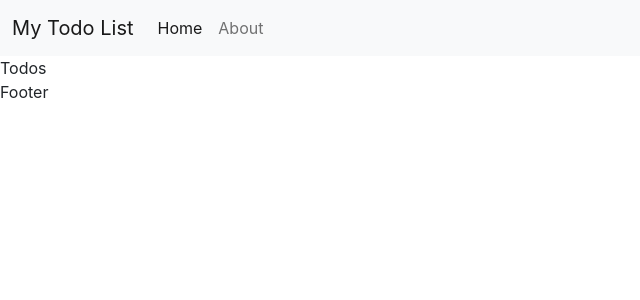
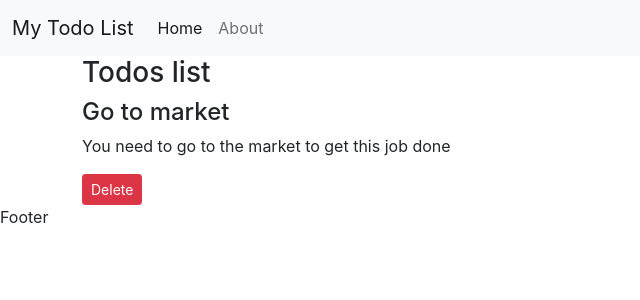
Before and after one commit to mdimrannazir/ToDo-List, a React (Create React App) app: page / in a window 1280 px wide. Shown: the top 300 px of the page, without its empty margins (0-640 px from the left). Built offline with nearby package versions, Linux system fonts and the light colour scheme.

Commit message:
Todos 1st commit - added a single todo with props

```diff
--- a/src/App.js
+++ b/src/App.js
@@ -1,16 +1,32 @@
 import logo from './logo.svg';
 import './App.css';
 import Header from './MyComponents/Header';
-import {Todos} from './MyComponents/Todos';   //Used second bracket bcz my functions are not default
-import {TodoItem} from './MyComponents/TodoItem';
-import {Footer} from './MyComponents/Footer';
+import { Todos } from './MyComponents/Todos';   //Used second bracket bcz my functions are not default
+import { Footer } from './MyComponents/Footer';
 
 function App() {
+  let todos = [
+    {
+        sno: 1,
+        title: "Go to market",
+        desc: "You need to go to the market to get this job done"
+    },
+    {
+        sno: 2,
+        title: "Go to mall",
+        desc: "You need to go to the market to get this job done"
+    },
+    {
+        sno: 3,
+        title: "Go to ghat",
+        desc: "You need to go to the market to get this job done"
+    },
+]
   return (
     <>
-      <Header title = "My Todo List" searchBar = {false}/>
-      <Todos/>
-      <Footer/>
+      <Header title="My Todo List" searchBar={false} />
+      <Todos todos = {todos}/>
+      <Footer />
     </>
   );
 }
--- a/src/MyComponents/TodoItem.js
+++ b/src/MyComponents/TodoItem.js
@@ -1,9 +1,11 @@
 import React from 'react'
 
-export const TodoItem = () => {
+export const TodoItem = ({todo}) => {
     return (
         <div>
-            Todo
+            <h4>{todo.title}</h4>
+            <p>{todo.desc}</p>
+            <button className = "btn btn-sm btn-danger">Delete</button>
         </div>
     )
 }
--- a/src/MyComponents/Todos.js
+++ b/src/MyComponents/Todos.js
@@ -1,9 +1,15 @@
 import React from 'react'
+import { TodoItem } from "./TodoItem";
 
-export const Todos = () => {
+export const Todos = (props) => {
+
     return (
-        <div>
-            Todos
+        <div className="container">
+            <h3>Todos list</h3>
+            {/* {props.todos} */}
+            <TodoItem todo =  {props.todos[0]}/>
+
+
         </div>
     )
 }
--- /dev/null
+++ b/src/MyComponents/tempCodeRunnerFile.js
@@ -0,0 +1 @@
+todo
```
Also changed, not shown: src/MyComponents/Header.js (+4 -4 lines).
